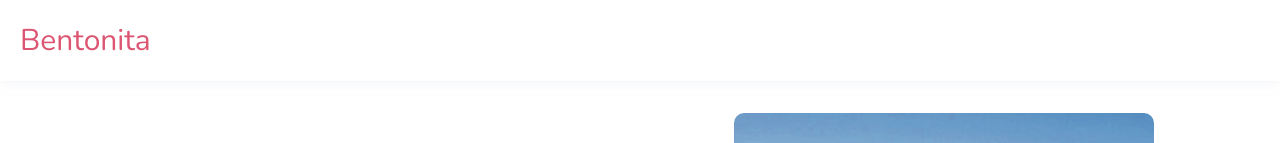
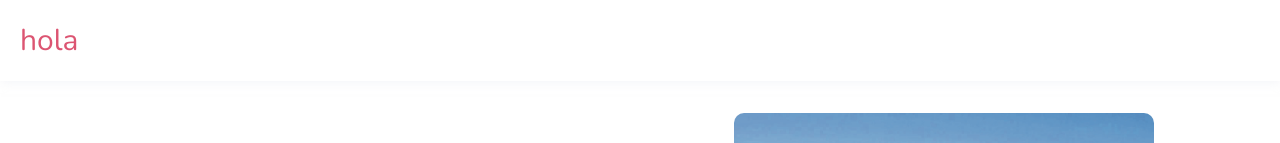
Before and after one commit to octaviofitz/bentonita, a React (Create React App) app: page / in a window 1280 px wide. Shown: the top 143 px of the page. Built offline with nearby package versions, Linux system fonts and the light colour scheme.

Commit message:
test vercel

```diff
--- a/src/Components/Header/Header.js
+++ b/src/Components/Header/Header.js
@@ -3,7 +3,7 @@ import '../Header/header.css'
 function Header() {
   return (
     <header id='header'>
-      <span className='header-title'>Bentonita</span>
+      <span className='header-title'>hola</span>
     </header>
   );
 }
--- a/src/Components/Propiedades/propiedades.css
+++ b/src/Components/Propiedades/propiedades.css
@@ -2,6 +2,7 @@
     margin-bottom: 20px;
     border-radius: 10px;
     margin: auto;
+    margin-bottom: 20px;
     width: 85%;
     background-color: #fcfcfc;
     animation: propiedadesAnimadas 3.5s linear;
```
